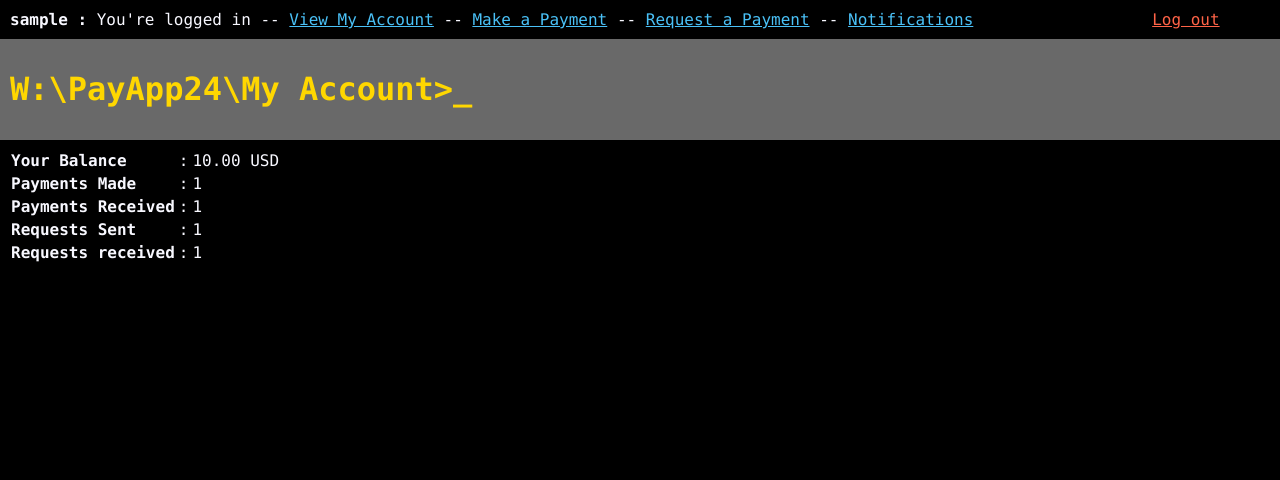
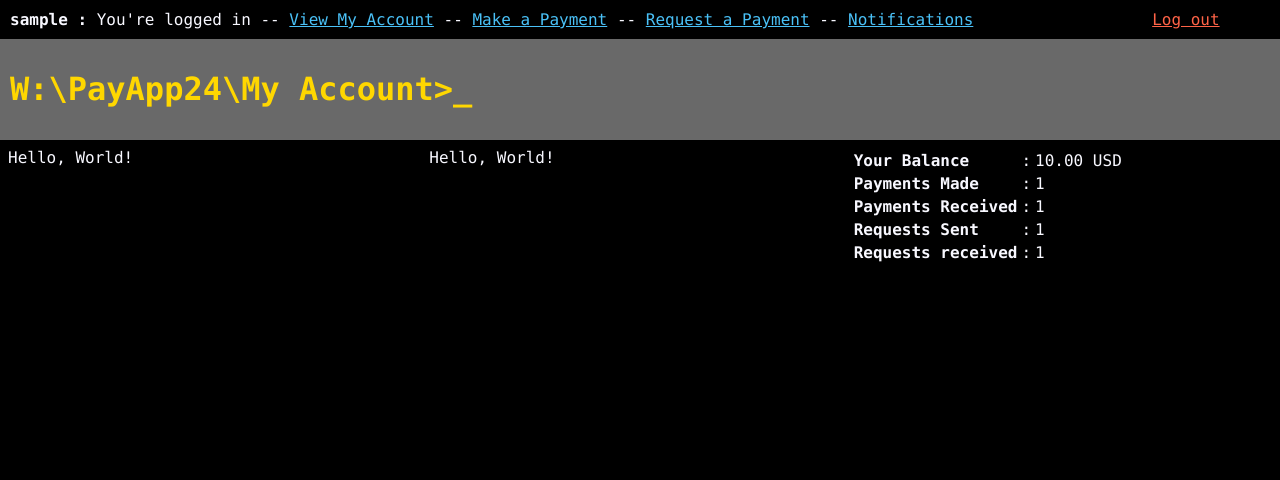
Before and after one commit to Grubbytoes/webapps2024, a Django app: page /payapp/my_account in a window 1280 px wide. Shown: the top 480 px of the page. Run offline with Django 5.2, Linux system fonts and the light colour scheme; a user stored in the database is signed in; tables that the repository leaves empty hold one stand-in row (values such as "Sample post").

Commit message:
I think I finally understand flexboxes now

```diff
--- /dev/null
+++ b/static/mystyle-collumns.css
@@ -0,0 +1,7 @@
+.row {
+    display: flex;
+}
+
+.column {
+    flex: 100%;
+}
--- a/templates/base.html
+++ b/templates/base.html
@@ -6,6 +6,7 @@
     <meta charset="UTF-8">
     <title>{{ page_title|title }}</title>
     <link rel="stylesheet" href="{% static 'mystyle.css' %}">
+    {% block extra_links %}{% endblock %}
 </head>
 
 <body>
--- a/templates/my_account.html
+++ b/templates/my_account.html
@@ -1,6 +1,20 @@
+
 {% extends 'base.html' %}
+{% load static %}
+
+{% block extra_links %}
+    <link rel="stylesheet" href="{% static 'mystyle-collumns.css' %}">
+{% endblock %}
 
 {% block content %}
+    <div class="row">
+        <div class="column">
+            Hello, World!
+        </div>
+        <div class="column">
+            Hello, World!
+        </div>
+        <div class="column">
             <table>
                 <tr id="your_balance">
                     <td><b>Your Balance</b></td>
@@ -28,4 +42,6 @@
                     <td> {{ account_data.requests_received }} </td>
                 </tr>
             </table>
+        </div>
+    </div>
 {% endblock %}
```
Lines whose indentation alone changed are shown as unchanged.
